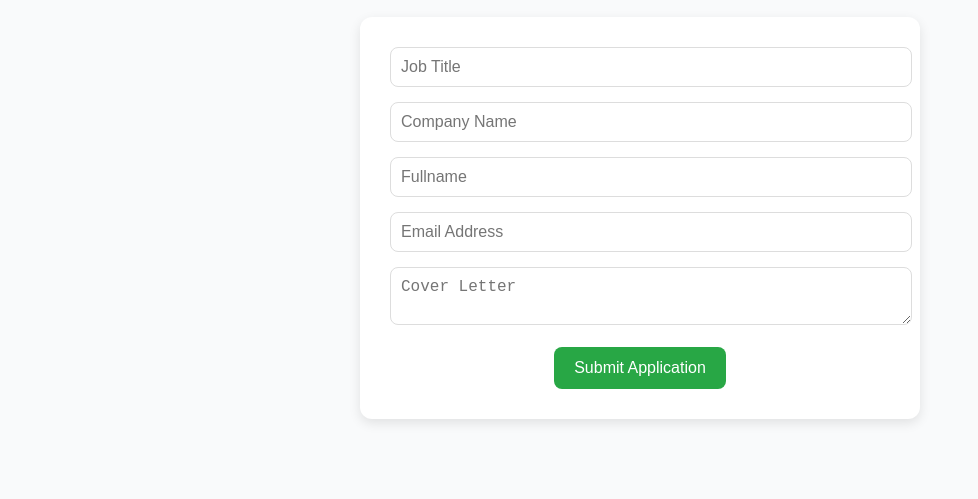
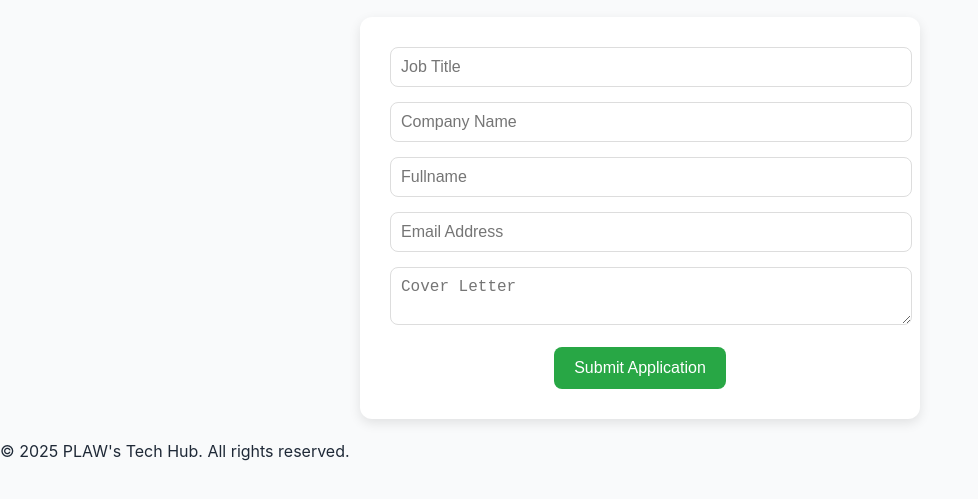
Before and after one commit to K-Plaw/Application-Form, a plain HTML site: page index.html in a window 1280 px wide. Shown: the part 81-580 px from the top of the page, without its empty margins (0-978 px from the left). Drawn offline with Linux system fonts and the light colour scheme.

Commit message:
Final html editing
Adding footer

```diff
--- a/index.html
+++ b/index.html
@@ -32,6 +32,10 @@
         </form>
     </div>
     </div>
+    <!-- Footer -->
+    <footer>
+        <p>© <span id="current-year"></span> PLAW's Tech Hub. All rights reserved.</p>
+    </footer>
 
     <script>
         // Fetch query parameters from URL and fill in job details
@@ -45,6 +49,9 @@
             alert("Your application has been submitted successfully!");
             window.location.href = "https://k-plaw.github.io/Learnable-Task-11-try1/"; // Redirect to job listings
         });
+
+        // Current Year
+        document.getElementById("current-year").textContent = new Date().getFullYear();
     </script>
 
 </body>
```
